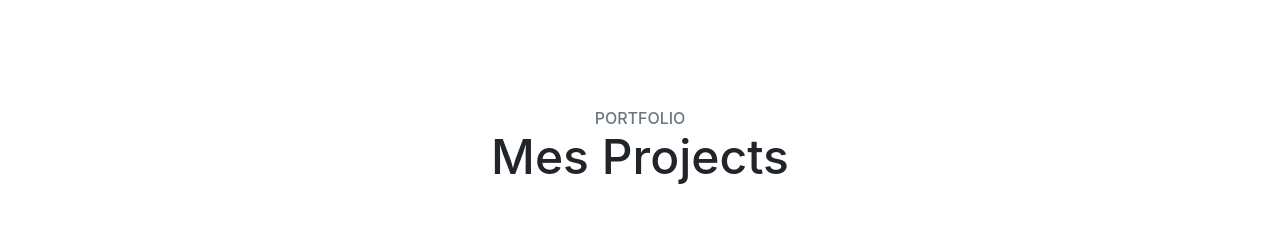
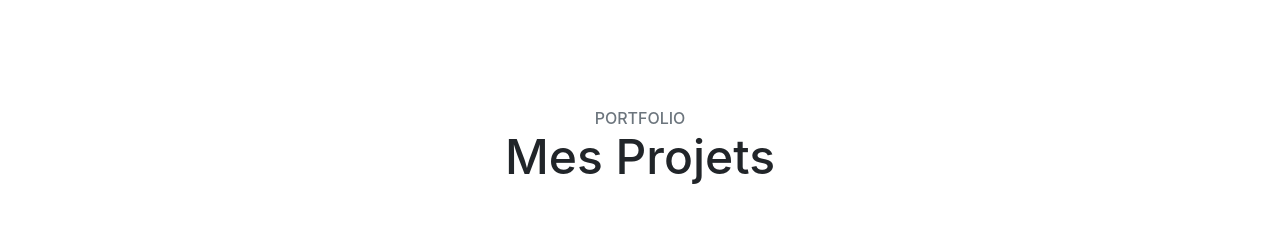
Before and after one commit to Nicolas-Turck/portfolio, a website with bundled scripts: page Port-Nico/index.html in a window 1280 px wide. Shown: the part 2840-3071 px from the top of the page. Built offline with nearby package versions, Linux system fonts and the light colour scheme.

Commit message:
change items in portofolio

```diff
--- a/Port-Nico/index.html
+++ b/Port-Nico/index.html
@@ -165,7 +165,7 @@
     <div class="container">
       <div class="content-section-heading text-center">
         <h3 class="text-secondary mb-0">Portfolio</h3>
-        <h2 class="mb-5">Mes Projects</h2>
+        <h2 class="mb-5">Mes Projets</h2>
       </div>
       <div class="row no-gutters">
         <div class="col-lg-6">
```
Also changed, not shown: 3 other files.
